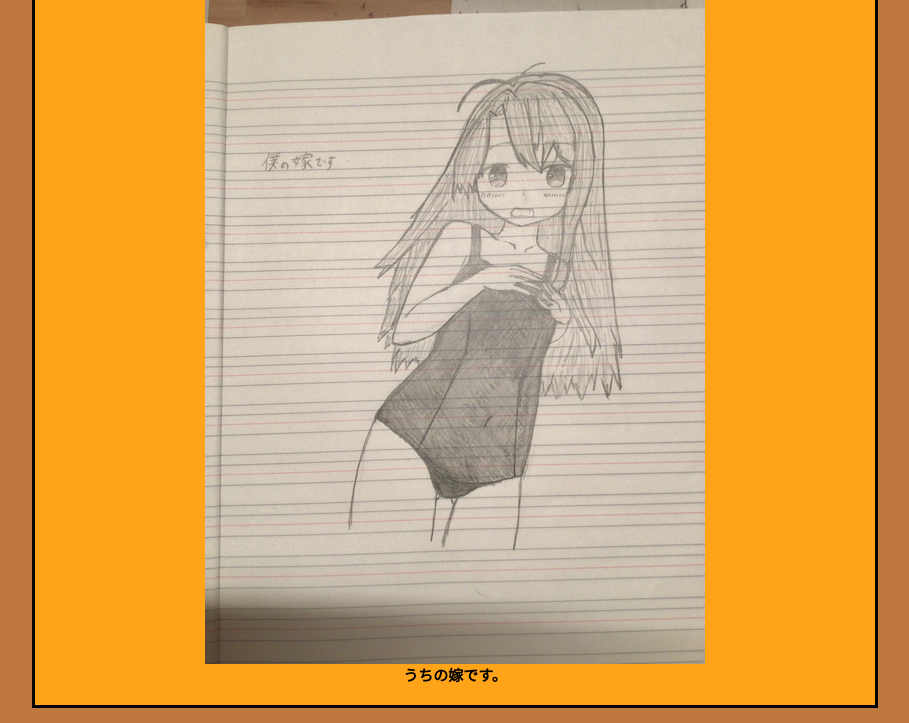
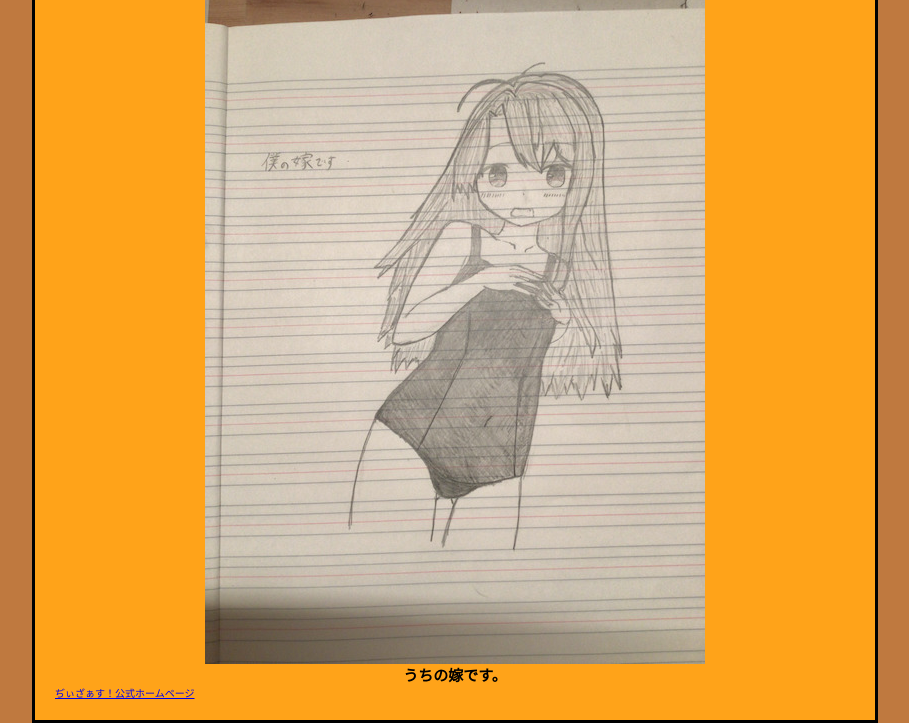
Before and after one commit to komari-zweb/komari-zweb.github.io, a plain HTML site: page index.html in a window 1280 px wide. Shown: the part 122-845 px from the top of the page, without its empty margins (185-1094 px from the left). Drawn offline with Linux system fonts and the light colour scheme; a web font is replaced by a local one.

Commit message:
Update index.html

```diff
--- a/index.html
+++ b/index.html
@@ -12,5 +12,6 @@
       <h2>ごらんなさい</h2>
     <img src="sukumizu-.jpg" alt="嫁">
     <h2>うちの嫁です。</h2>
+    <a href="public.html">ぢぃざぁす！公式ホームページ</a>
   </body>
 </html>
```
